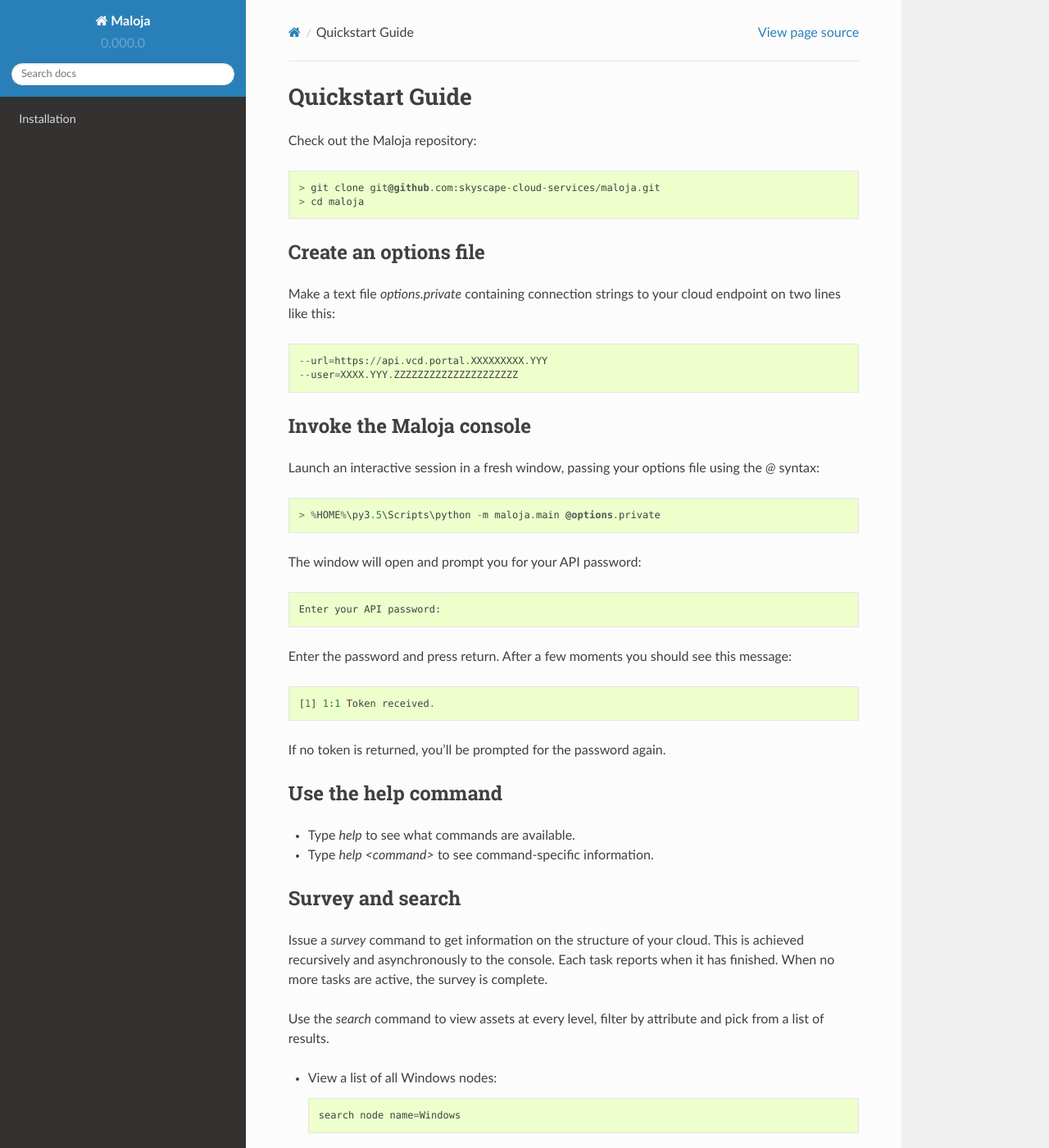
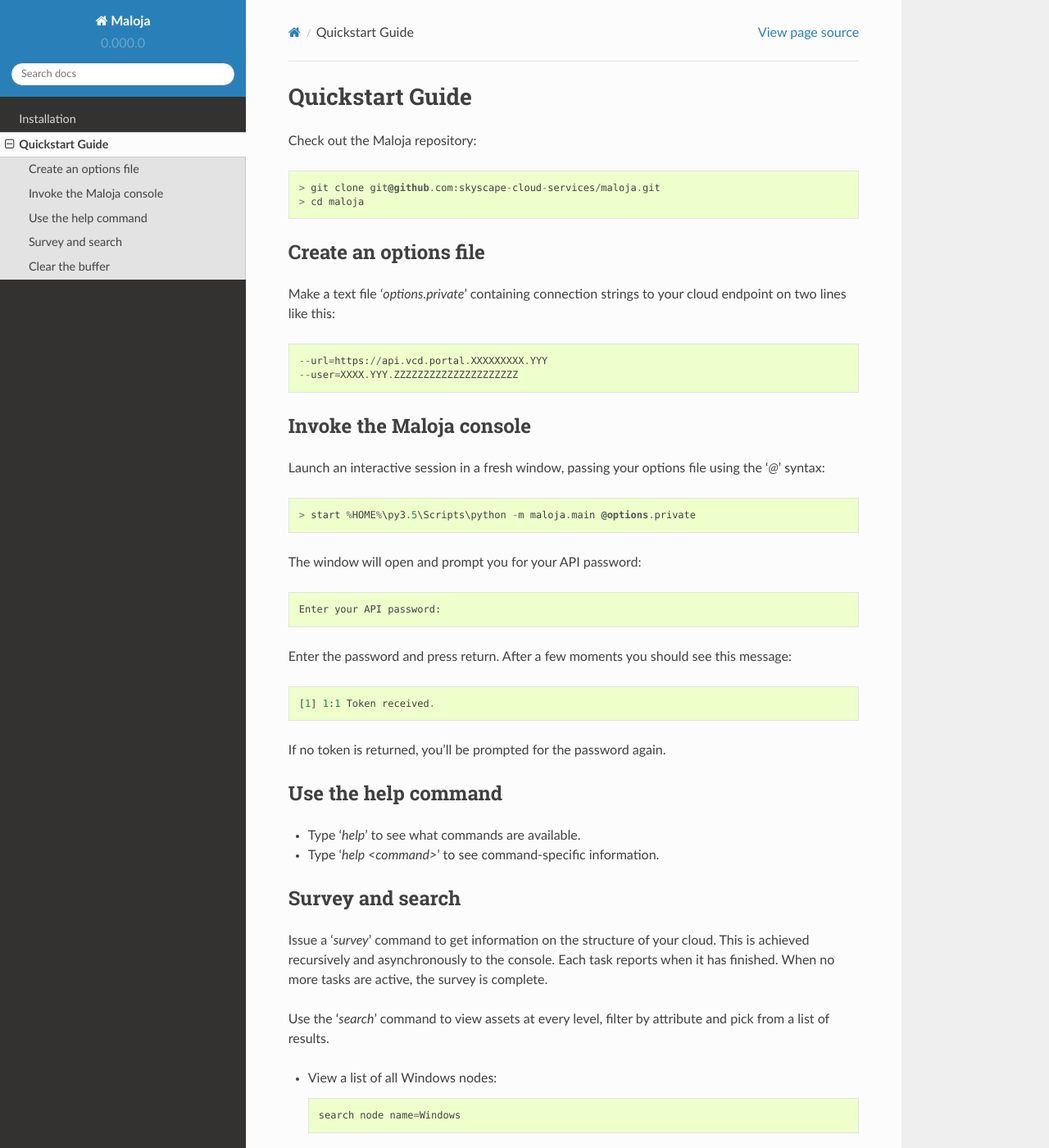
Before and after one commit to UKCloud/maloja, a Sphinx documentation site: the page built from maloja/doc/quickstart.rst, in a window 1280 px wide and 1400 px high. Shown: the whole window at 82% size. Built offline with Sphinx 7.4.7 and the Read the Docs theme 2.0.0, drawn with Linux system fonts in a browser that asks for light colours; some of the changed text lies outside the part shown.

Commit message:
Minor doc fixes.

```diff
--- a/maloja/doc/index.rst
+++ b/maloja/doc/index.rst
@@ -10,6 +10,7 @@ Contents:
    :maxdepth: 2
 
    install
+   quickstart
 
 .. include:: ../../README.rst
 
--- a/maloja/doc/quickstart.rst
+++ b/maloja/doc/quickstart.rst
@@ -12,7 +12,7 @@ Check out the Maloja repository::
 Create an options file
 ~~~~~~~~~~~~~~~~~~~~~~
 
-Make a text file `options.private` containing connection strings to your cloud
+Make a text file '`options.private`' containing connection strings to your cloud
 endpoint on two lines like this::
 
     --url=https://api.vcd.portal.XXXXXXXXX.YYY
@@ -22,9 +22,9 @@ Invoke the Maloja console
 ~~~~~~~~~~~~~~~~~~~~~~~~~
 
 Launch an interactive session in a fresh window, passing your options file
-using the `@` syntax::
+using the '`@`' syntax::
 
-    > %HOME%\py3.5\Scripts\python -m maloja.main @options.private
+    > start %HOME%\py3.5\Scripts\python -m maloja.main @options.private
 
 The window will open and prompt you for your API password::
 
@@ -40,18 +40,18 @@ If no token is returned, you'll be prompted for the password again.
 Use the help command
 ~~~~~~~~~~~~~~~~~~~~
 
-* Type `help` to see what commands are available.
-* Type `help <command>` to see command-specific information.
+* Type '`help`' to see what commands are available.
+* Type '`help <command>`' to see command-specific information.
 
 Survey and search
 ~~~~~~~~~~~~~~~~~
 
-Issue a `survey` command to get information on the structure of your
+Issue a '`survey`' command to get information on the structure of your
 cloud. This is achieved recursively and asynchronously to the console. Each
 task reports when it has finished. When no more tasks are active, the survey is
 complete.
 
-Use the `search` command to view assets at every level, filter by attribute and
+Use the '`search`' command to view assets at every level, filter by attribute and
 pick from a list of results.
 
 * View a list of all Windows nodes::
@@ -66,4 +66,4 @@ Clear the buffer
 ~~~~~~~~~~~~~~~~
 
 The console stores in memory each object you have identified by search. Refresh
-this buffer with the `clear` command.
+this buffer with the '`clear`' command.
```
